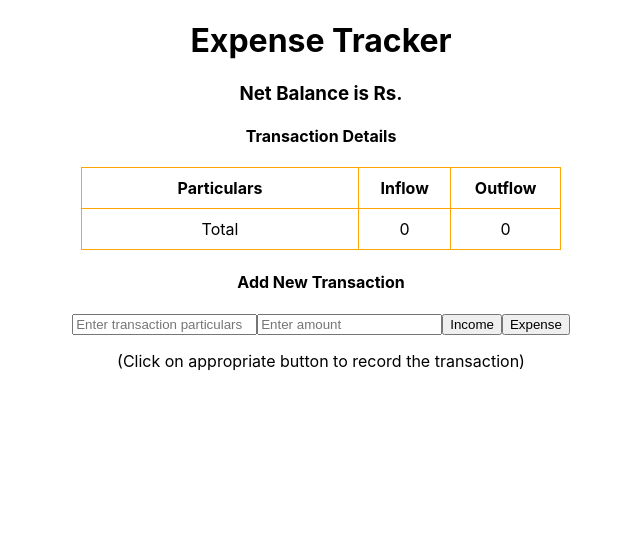
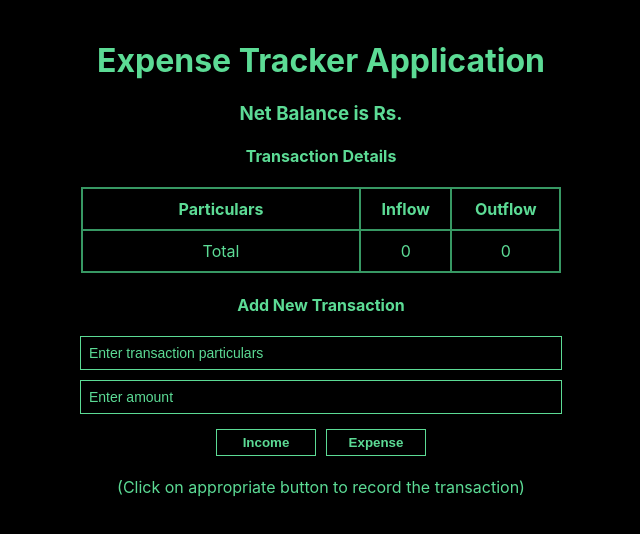
Before and after one commit to m-adnan-farooq/expense-tracker-basic, a React (Create React App) app: page / in a window 1280 px wide. Shown: the top 534 px of the page, without its empty margins (319-959 px from the left). Built offline with nearby package versions, Linux system fonts and the light colour scheme.

Commit message:
Basic CSS applied

```diff
--- a/src/App.css
+++ b/src/App.css
@@ -1,16 +1,24 @@
+body{
+  background-size: cover;
+  background-color: black;
+}
 .App {
   text-align: center;
+  padding: 20px 5px 50px 5px;
+  color: #5CDB95;
+  /* width: 100%; */
+  /* height: 40rem; */
+  /* position: relative; */
+  background-size: cover;
 }
+/* .App:fullscreen{
+  height: 100%;
+  background-color: black;
 
+} */
 .App-logo {
   height: 40vmin;
   pointer-events: none;
-}
-
-@media (prefers-reduced-motion: no-preference) {
-  .App-logo {
-    animation: App-logo-spin infinite 20s linear;
-  }
 }
 
 .App-header {
@@ -53,7 +61,7 @@
 }
 
 table, tr, th, td{
-  border: 1px solid orange;
+  border: 2px solid #379863;
   border-collapse: collapse;
   padding: 10px;
 }
@@ -71,3 +79,39 @@ table{
 .particular-details{
   text-align: left;
 }
+
+#particulars, #amount{
+  font-size: 14px;
+  width: 29rem;
+  padding: 8px;
+  border: 1px solid #5CDB95;
+  color:#5CDB95;
+  background-color: black;
+  margin-bottom: 10px;
+}
+
+
+#particulars:focus, #amount:focus, #particulars:hover, #amount:hover, #particulars:hover::placeholder, #amount:hover::placeholder{
+  background-color: #5CDB95;
+  color: black;
+}
+
+
+.btn{
+  background-color: black;
+  border: 1px solid #5CDB95;
+  padding: 5px;
+  color: #5CDB95;
+  margin: 5px;
+  width: 100px;
+  font-weight: bold;
+}
+.btn:hover{
+  background-color: #5CDB95;
+  border: 1px solid black;
+  color: black;
+}
+
+::placeholder{
+  color: #5CDB95;
+}
--- a/src/components/Header.js
+++ b/src/components/Header.js
@@ -2,7 +2,7 @@ import React from 'react';
 
 function Header() {
     return <div>
-        <h1>Expense Tracker</h1>
+        <h1>Expense Tracker Application</h1>
     </div>
 }
 
--- a/src/components/NewTransaction.js
+++ b/src/components/NewTransaction.js
@@ -5,18 +5,26 @@ import {allTransactions} from '../GlobalContext';
 export const NewTransaction = () => {
     const transactions = useContext(GlobalContext);
     function income(){
+        if (document.getElementById('amount').value>0){
         var particulars =  document.getElementById('particulars').value;
         var amount = document.getElementById('amount').value;
         allTransactions.push({'income': [particulars, amount]})
-        transactions[1](JSON.parse(JSON.stringify(allTransactions)))
+        transactions[1](JSON.parse(JSON.stringify(allTransactions)))}
+        else{
+            alert('Please enter a value greater than zero')
+        }
         // console.log(transactions[0])
     }
 
     function expense(){
+        if (document.getElementById('amount').value>0){
         var particulars =  document.getElementById('particulars').value;
         var amount = document.getElementById('amount').value;
         allTransactions.push({'expense': [particulars, amount]})
-        transactions[1](JSON.parse(JSON.stringify(allTransactions)))
+        transactions[1](JSON.parse(JSON.stringify(allTransactions)))}
+        else{
+            alert('Please enter a value greater than zero')
+        }
         // console.log(transactions[0])
     }
     return (
@@ -24,9 +32,11 @@ export const NewTransaction = () => {
             <h4>Add New Transaction</h4>
             <form className = 'new-transaction'>
                 <input id = 'particulars' type = 'text' placeholder = 'Enter transaction particulars' required/>
+                <br />
                 <input id = 'amount' type = 'number' placeholder = 'Enter amount' required/>
-                <input type = 'button' value = 'Income' onClick={income} />
-                <input type = 'button' value = 'Expense' onClick={expense} />
+                <br />
+                <input className='btn' type = 'button' value = 'Income' onClick={income} />
+                <input className='btn' type = 'button' value = 'Expense' onClick={expense} />
                 <p>(Click on appropriate button to record the transaction)</p>
             </form>
         </div>
```
